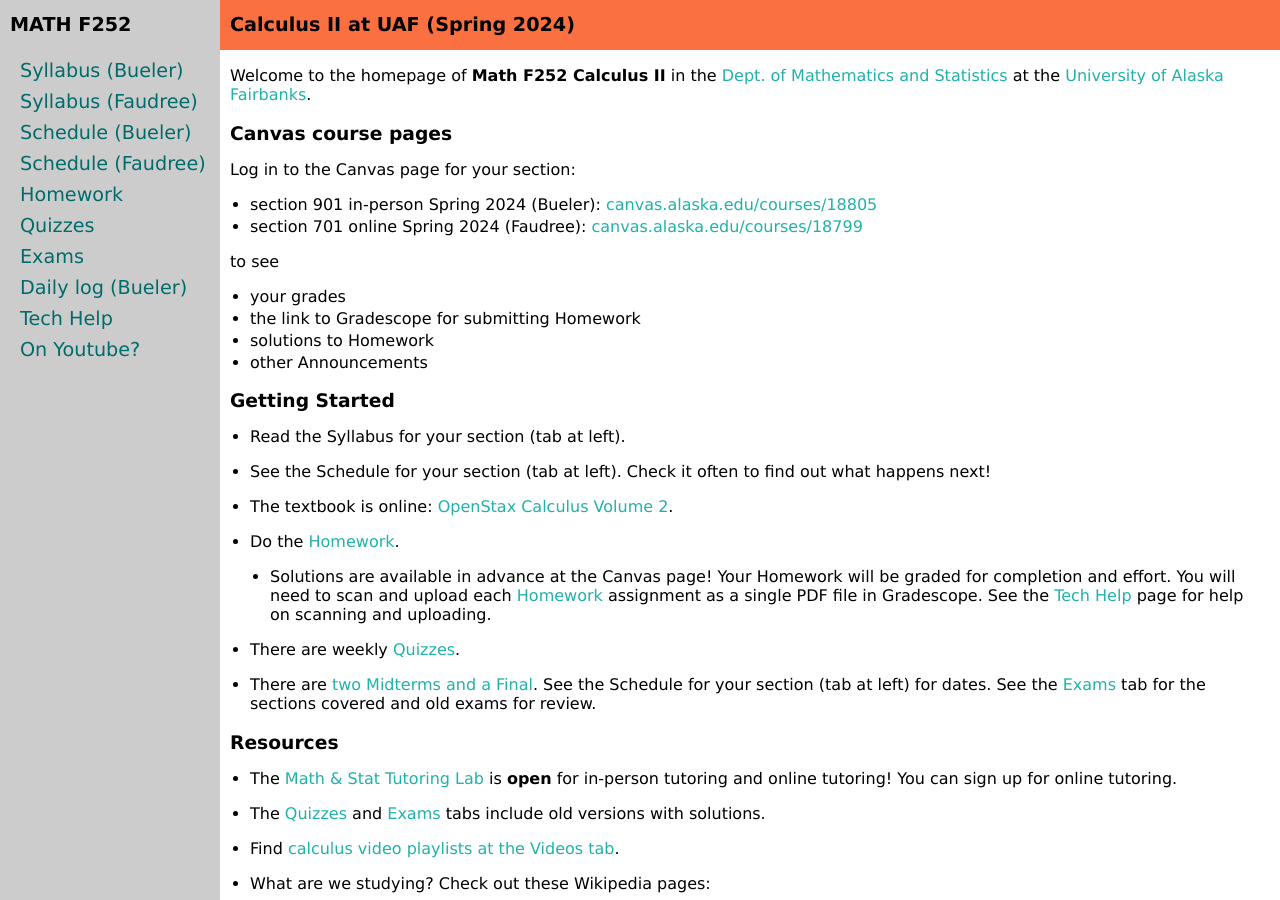
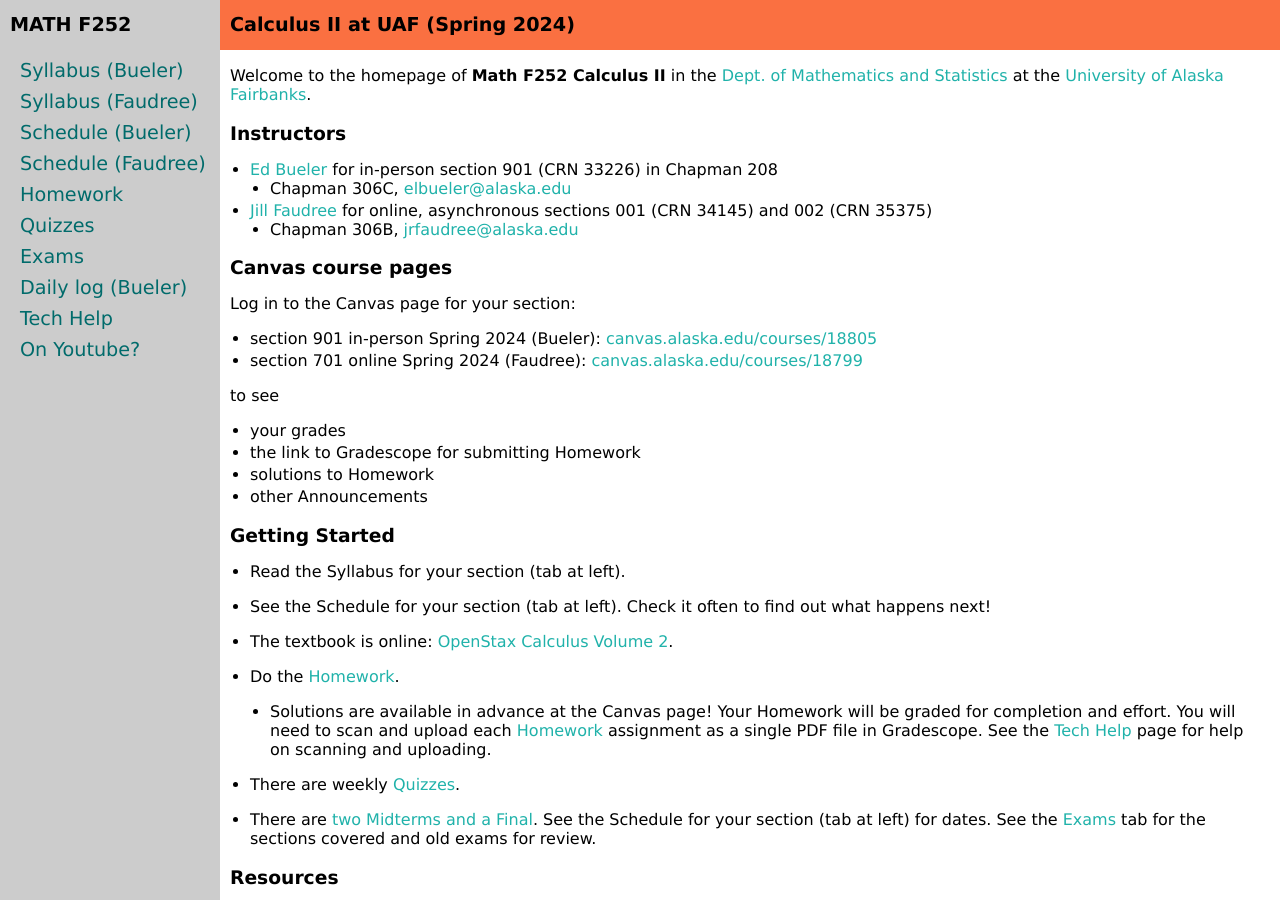
Before and after one commit to uaf-math/calc2, a Jekyll site: the page built from index.md, in a window 1280 px wide and 900 px high. Built offline with Jekyll 4.4.1, drawn with Linux system fonts in a browser that asks for light colours.

Commit message:
add instructors block

```diff
--- a/index.md
+++ b/index.md
@@ -4,6 +4,13 @@ title: Math F252 Calculus II at UAF
 ---
 
 Welcome to the homepage of **Math F252 Calculus II** in the [Dept. of Mathematics and Statistics](http://www.uaf.edu/dms/) at the [University of Alaska Fairbanks](http://www.uaf.edu/).
+
+### Instructors
+
+  * [Ed Bueler](https://bueler.github.io/) for in-person section 901 (CRN 33226) in Chapman 208
+    * Chapman 306C, [elbueler@alaska.edu](mailto:elbueler@alaska.edu)
+  * [Jill Faudree](https://jrfaudree.github.io/) for online, asynchronous sections 001 (CRN 34145) and 002 (CRN 35375)
+    * Chapman 306B, [jrfaudree@alaska.edu](mailto:jrfaudree@alaska.edu)
 
 ### Canvas course pages
 
```
